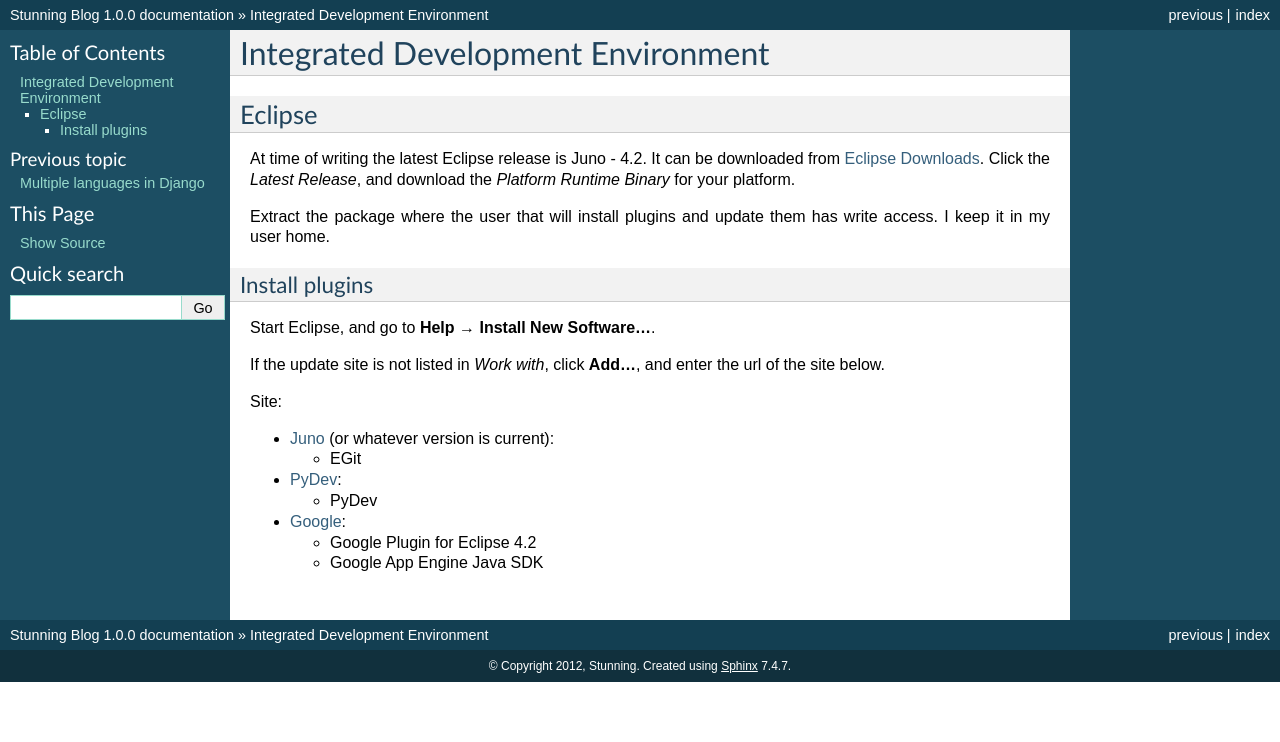
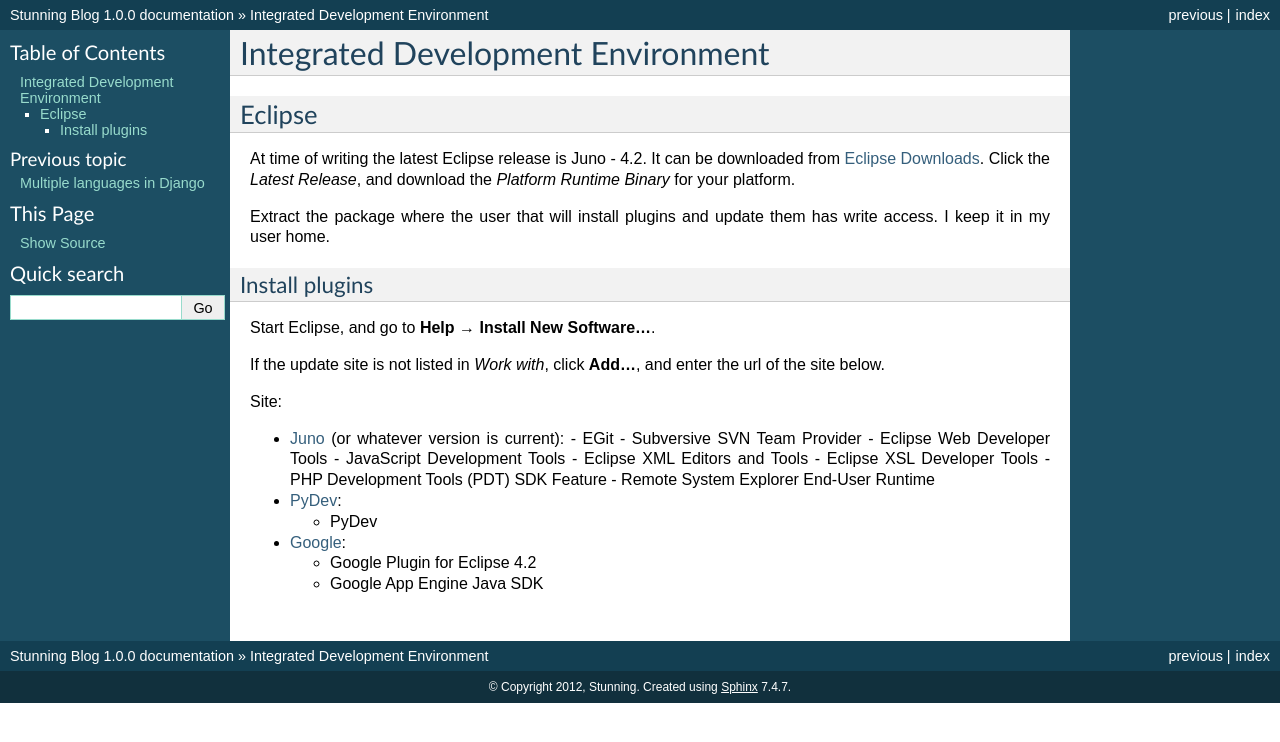
Before and after one commit to Stunning/Blog, a Sphinx documentation site: the page built from docs/ide.rst, in a window 1280 px wide. Shown: the top 742 px of the page. Built offline with Sphinx 7.4.7, drawn with Linux system fonts in a browser that asks for light colours; formulas are drawn with MathJax 3.

Commit message:
More plugins

```diff
--- a/docs/ide.rst
+++ b/docs/ide.rst
@@ -25,8 +25,14 @@ and enter the url of the site below.
 Site:
 
 - Juno_ (or whatever version is current):
-
   - EGit
+  - Subversive SVN Team Provider
+  - Eclipse Web Developer Tools
+  - JavaScript Development Tools
+  - Eclipse XML Editors and Tools
+  - Eclipse XSL Developer Tools
+  - PHP Development Tools (PDT) SDK Feature
+  - Remote System Explorer End-User Runtime
 
 - PyDev_:
 
```
